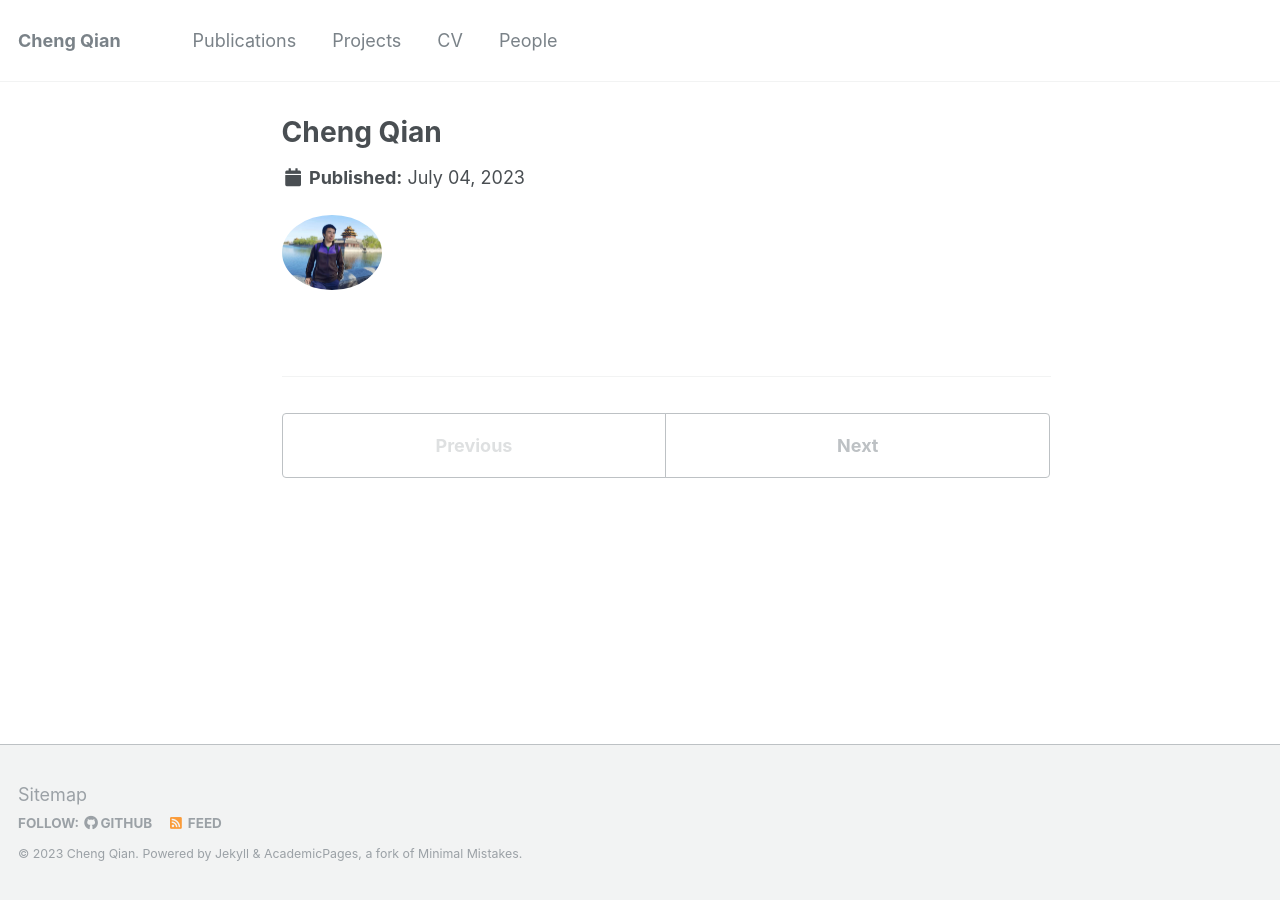
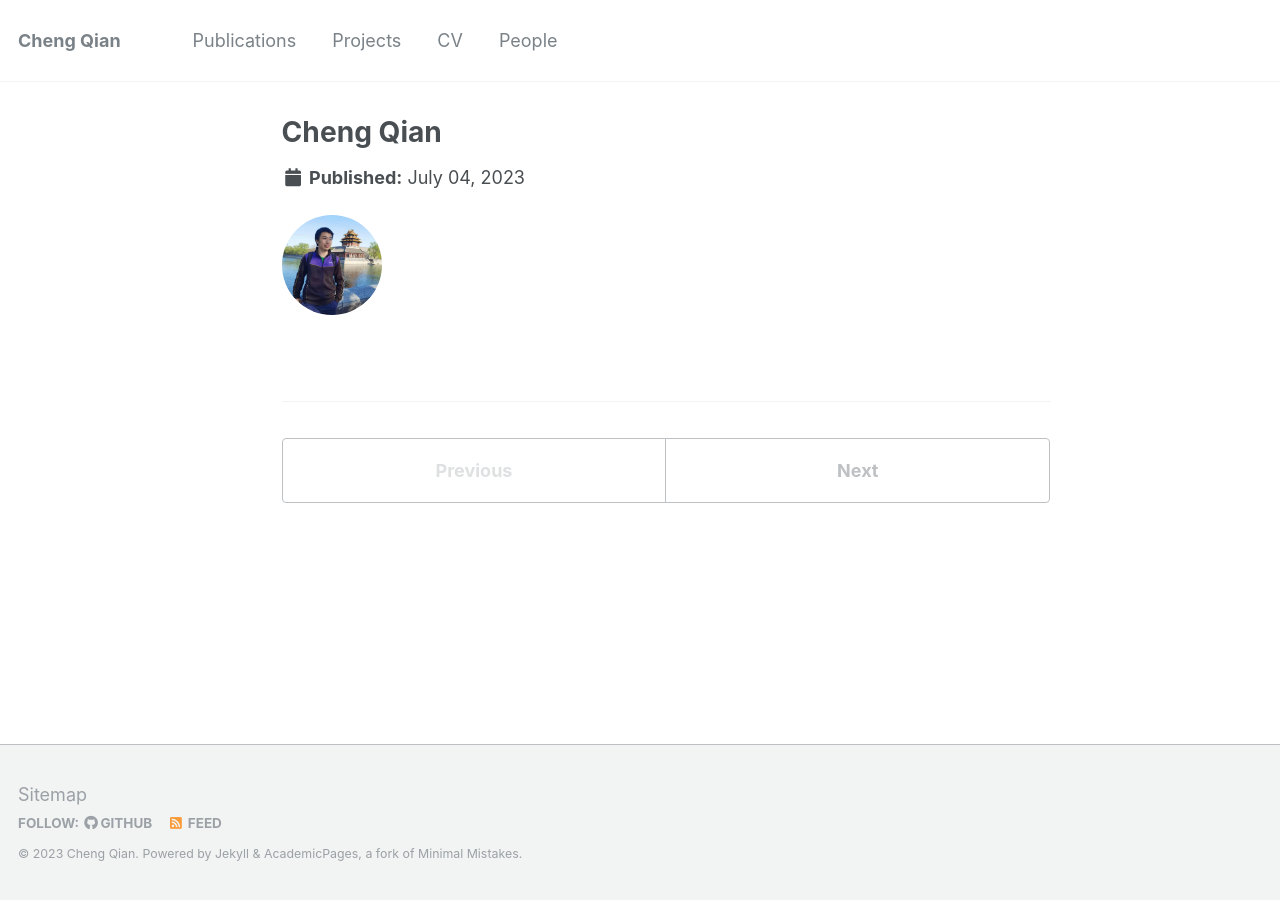
Before and after one commit to qiancheng0/qiancheng0.github.io, a Jekyll site: the page built from _people/cheng.qian.md, in a window 1280 px wide. Built offline with Jekyll 4.4.1, drawn with Linux system fonts in a browser that asks for light colours.

Commit message:
Change the people page

```diff
--- a/_people/cheng.qian.md
+++ b/_people/cheng.qian.md
@@ -1,9 +1,9 @@
 ---
 title: "Cheng Qian"
-excerpt: "THU Undergrad, NLPer\n<br/><img src='/images/profile.jpg' style='height: 10%; width: 7.5%; object-fit: contain' alt='Avatar' class='avatar'/>"
+excerpt: "THU Undergrad, NLPer\n<br/><img src='/images/avatars/qc.jpg' style='height: 10%; width: 7.5%; object-fit: contain' alt='Avatar' class='avatar'/>"
 author_profile: false
 share: false
 collection: people
 ---
 
-<img src="/images/profile.jpg" alt="Avatar" class="avatar"/>
+<img src="/images/avatars/qc.jpg" alt="Avatar" class="avatar"/>
```
Also changed, not shown: images/avatars/qc.jpg (added).
